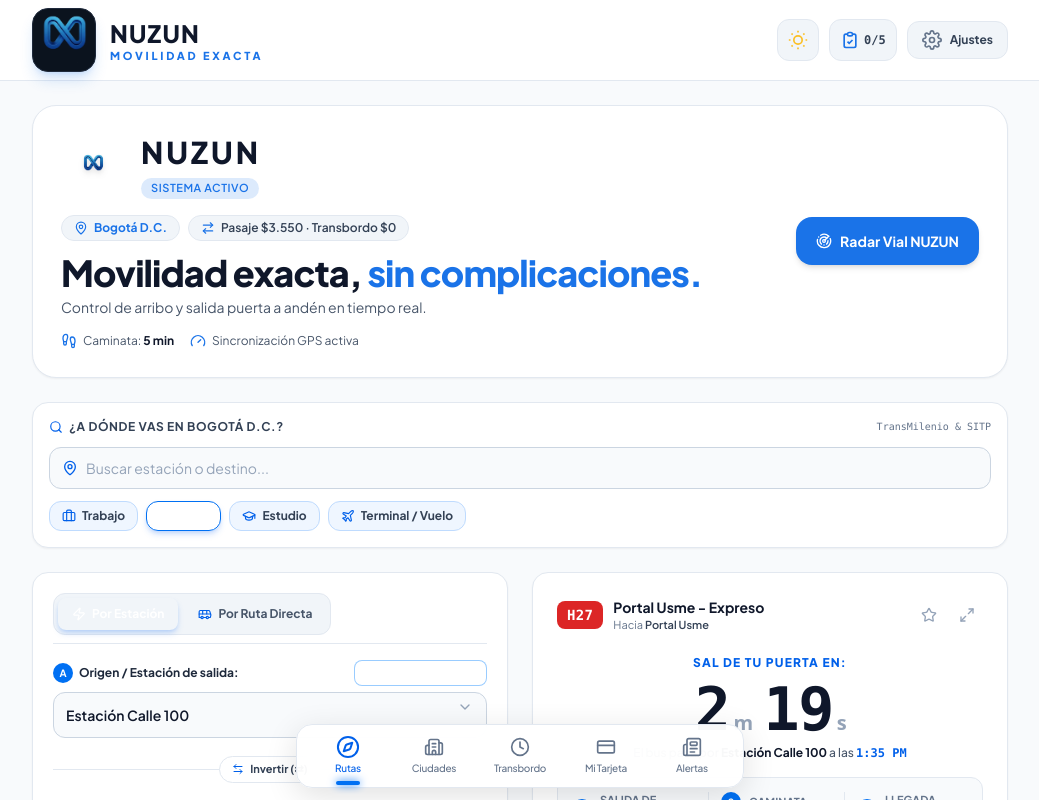
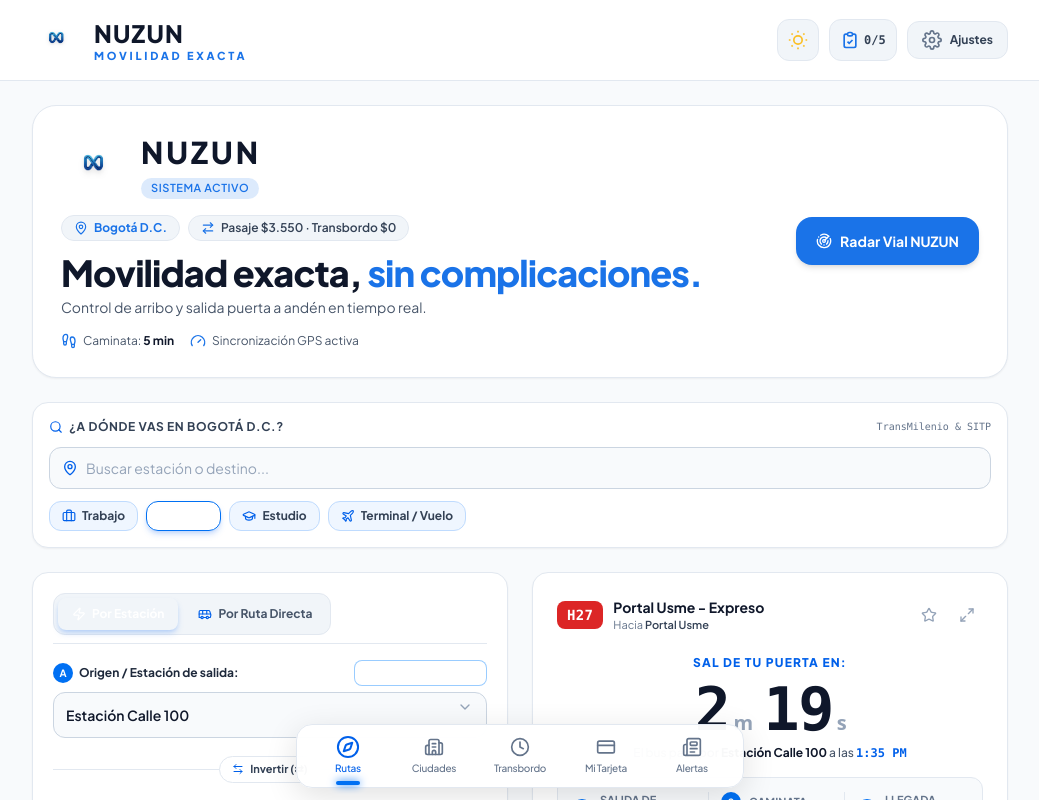
Before and after one commit to middleast1040-debug/-A-TIEMPO, a React (Vite) app: page / in a window 1280 px wide. Shown: the top 800 px of the page, without its empty margins (120-1159 px from the left). Built offline with nearby package versions, Linux system fonts and the light colour scheme.

Commit message:
Update Header.tsx

```diff
--- a/src/components/Header.tsx
+++ b/src/components/Header.tsx
@@ -19,15 +19,13 @@ export const Header: React.FC<HeaderProps> = ({
     <header className="w-full border-b border-slate-200 dark:border-[#1E293B] bg-white/95 dark:bg-[#0B131E]/95 backdrop-blur-xl sticky top-0 z-30 transition-colors">
       <div className="max-w-5xl mx-auto px-4 sm:px-6 h-16 sm:h-20 flex items-center justify-between gap-3 w-full">
 
-        {/* LOGO Y MARCA NUZUN (Ampliado y Sin Márgenes Transparentes) */}
+        {/* LOGO Y MARCA NUZUN */}
         <div className="flex items-center gap-3.5 shrink-0 select-none">
-          <div className="w-14 h-14 sm:w-16 sm:h-16 flex items-center justify-center rounded-2xl bg-[#0B131E] border border-[#1E293B] shadow-lg shadow-[#1A73E8]/20 overflow-hidden">
-            <img
-              src="/nuzun-logo.png"
-              alt="NUZUN Logo"
-              className="w-full h-full object-contain scale-150"
-            />
-          </div>
+          <img
+            src="/nuzun-logo.png"
+            alt="NUZUN Logo"
+            className="w-11 h-11 sm:w-12 sm:h-12 object-contain shrink-0 drop-shadow"
+          />
           <div className="flex flex-col leading-tight">
             <span className="text-xl sm:text-2xl font-black tracking-wider text-slate-900 dark:text-white">
               NUZUN
```
